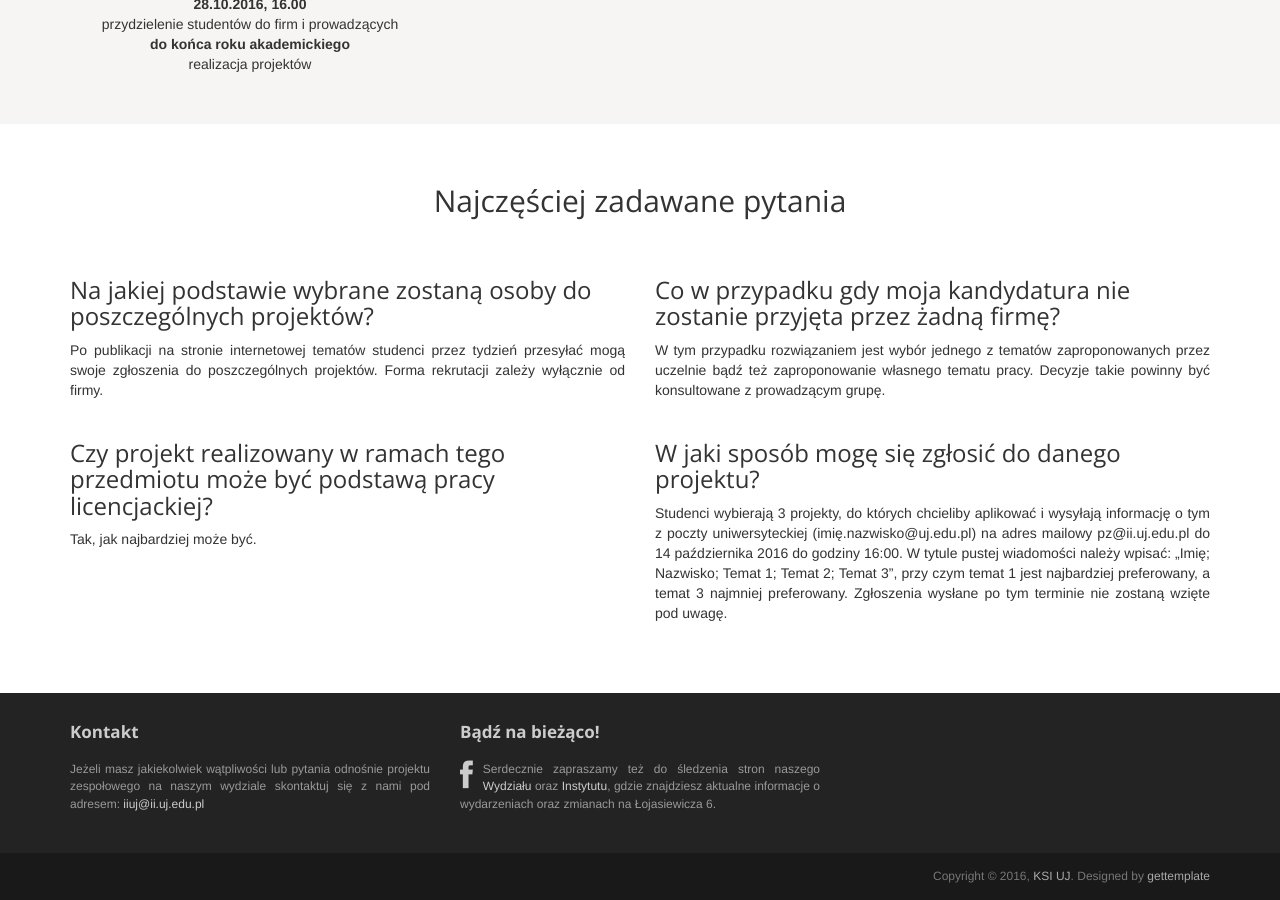
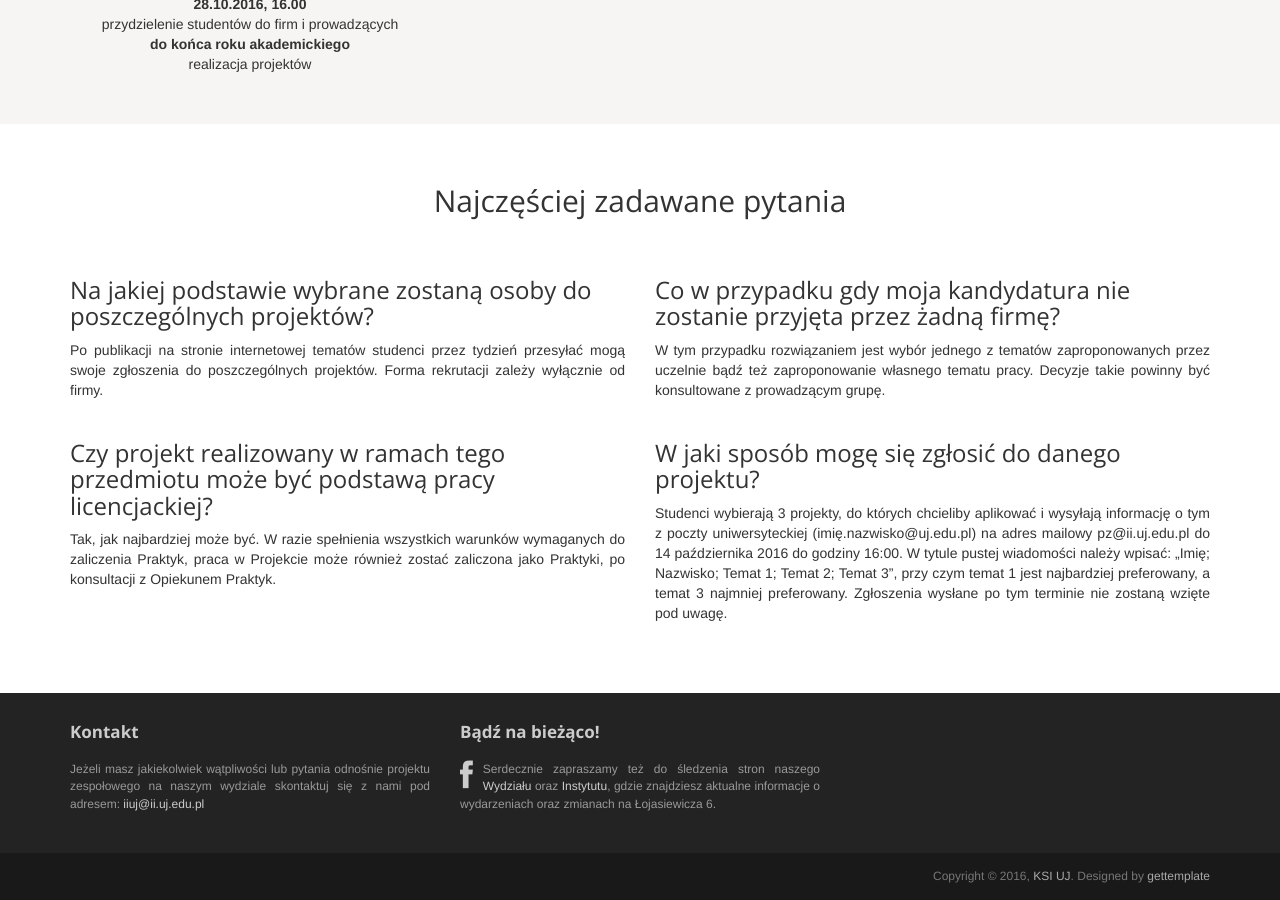
Before and after one commit to KSIUJ/pz.ksi, a Jekyll site: the page built from index.html, in a window 1280 px wide and 900 px high, scrolled down 1171 px. Built offline with Jekyll 4.4.1, drawn with Linux system fonts in a browser that asks for light colours; nearby versions of some CDN libraries.

Commit message:
Update index.html

```diff
--- a/index.html
+++ b/index.html
@@ -79,7 +79,7 @@ layout: default
         <div class="col-sm-6">
             <h3 class="text-left">Czy projekt realizowany w ramach tego przedmiotu może być podstawą pracy licencjackiej?</h3>
             <p>
-                Tak, jak najbardziej może być.
+                Tak, jak najbardziej może być. W razie spełnienia wszystkich warunków wymaganych do zaliczenia Praktyk, praca w Projekcie może również zostać zaliczona jako Praktyki, po konsultacji z Opiekunem Praktyk.
             </p>
         </div>
         <div class="col-sm-6">
```
